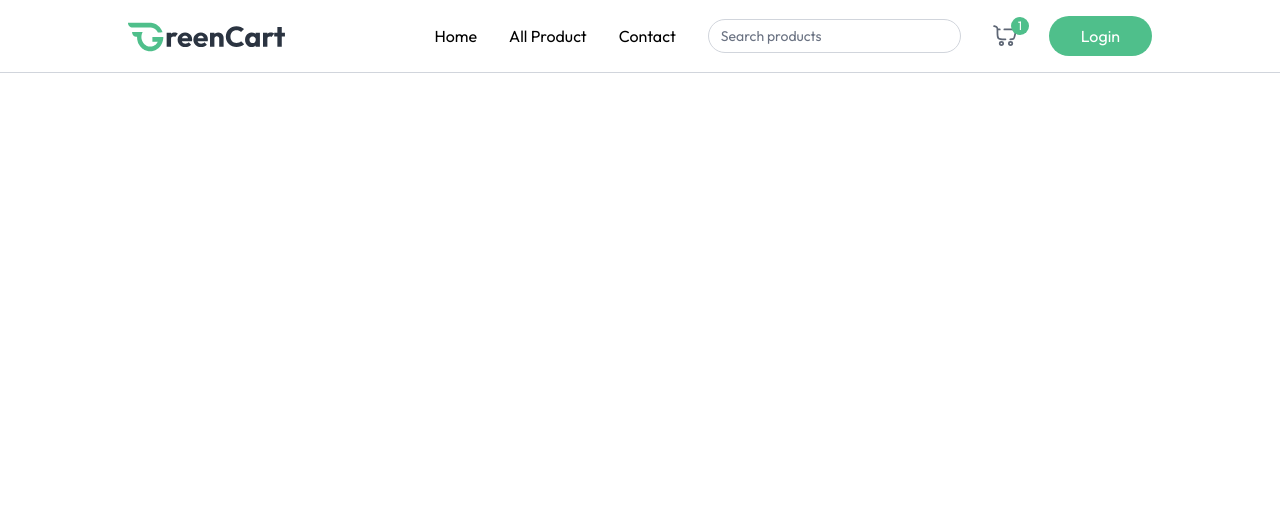
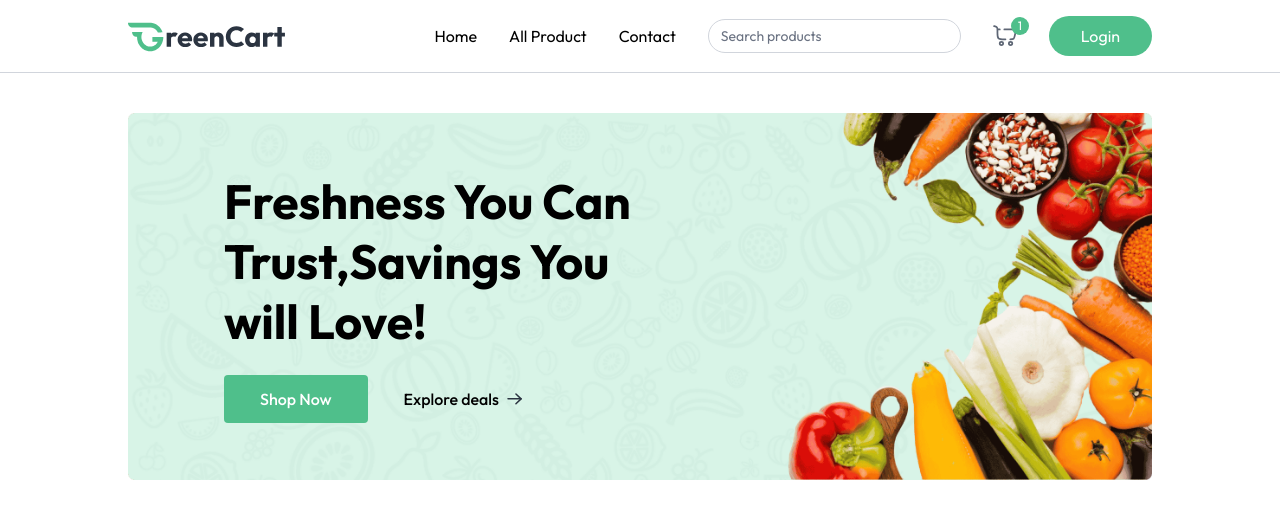
Before and after one commit to AsadTech17/GroceryDelivery, a React (Vite) app in the folder client/: page / in a window 1280 px wide. Shown: the top 518 px of the page. Built offline with nearby package versions, Linux system fonts and the light colour scheme.

Commit message:
update project

```diff
--- a/client/src/App.jsx
+++ b/client/src/App.jsx
@@ -1,10 +1,18 @@
 import React from 'react'
 import Navbar from './components/Navbar'
+import { Route, Routes, useLocation } from 'react-router-dom'
+import Home from './pages/Home'
 
 const App = () => {
+  const isSellerPath = useLocation().pathname.includes("seller");
   return (
     <div>
-      <Navbar />
+       {isSellerPath ? null : <Navbar />}
+      <div className={`${isSellerPath ? "" : "px-6 md:px-16 lg:px-24 xl:px-32"}`}>
+        <Routes>
+            <Route path='/' element={<Home />} />
+        </Routes>
+      </div>
     </div>
   )
 }
--- /dev/null
+++ b/client/src/components/MainBanner.jsx
@@ -0,0 +1,52 @@
+import React from "react";
+import { assets } from "../assets/assets";
+import { Link } from "react-router-dom";
+
+const MainBanner = () => {
+  return (
+    <div className="relative">
+      <img
+        src={assets.main_banner_bg}
+        alt="banner"
+        className="w-full hidden md:block"
+      />
+      <img
+        src={assets.main_banner_bg_sm}
+        alt="banner"
+        className="w-full  md:hidden"
+      />
+      <div className="absolute inset-0 flex flex-col items-center md:items-start justify-end md:justify-center pb-24 md:pb-0 px-4 md:pl-18 lg:pl-24">
+        <h1 className="text-3xl md:text-4xl lg:text-5xl font-bold text-centre md:text-left max-w-72 md:max-w-80 lg:max-w-105 leading-tight lg:leading-15">
+          Freshness You Can Trust,Savings You will Love!
+        </h1>
+
+        <div className="flex items-centre mt-6 font-medium">
+          <Link
+            to={"/products"}
+            className="group flex items-centre gap-2 px-7 md:px-9 py-3 bg-[var(--color-primary)] hover:bg-[var(--color-primary-dull)] transition rounded text-white cursor-pointer"
+          >
+            Shop Now
+            <img
+              className="md:hidden transition group-focus:translate-x-1"
+              src={assets.white_arrow_icon}
+              alt="arrow"
+            />
+          </Link>
+          <Link
+            to={"/products"}
+            className="group hidden md:flex items-centre gap-2 px-9 py-3 cursor-pointer"
+          >
+            Explore deals
+            <img
+              className="transition group-hover:translate-x-1"
+              src={assets.black_arrow_icon}
+              alt="arrow"
+            />
+          </Link>
+        </div>
+      </div>
+    </div>
+  );
+};
+
+export default MainBanner;
--- a/client/src/components/Navbar.jsx
+++ b/client/src/components/Navbar.jsx
@@ -9,12 +9,33 @@
     user,
     setUser,
     setShowUserLogin,
-    // navigate,
+    navigate,
     // setSearchQuery,
     // searchQuery,
     // getCartCount,
     // axios,
   } = useAppContext();
+   const logout = async () => {
+    try {
+      // const { data } = await axios.get("/api/user/logout");
+      // if (data.success) {
+      //   toast.success(data.message);
+      //   setUser(null);
+      //   navigate("/");
+      // } else {
+      //   toast.error(data.message);
+      // }
+      setUser(null);
+      navigate("/");
+    } catch (error) {
+      toast.error(error.message);
+    }
+  };
+  // useEffect(() => {
+  //   if (searchQuery.length > 0) {
+  //     navigate("/products");
+  //   }
+  // }, [searchQuery]);
 
   return (
     <nav className="flex items-center justify-between px-6 md:px-16 lg:px-24 xl:px-32 py-4 border-b border-gray-300 bg-white relative transition-all">
@@ -51,7 +72,6 @@
             {/* {getCartCount()} */}1
           </button>
         </div>
-
         {!user ? (
           <button
             onClick={() => setShowUserLogin(true)}
@@ -70,7 +90,7 @@
                 My Orders
               </li>
               <li
-                // onClick={logout}
+                onClick={logout}
                 className="p-1.5 pl-3 hover:bg-[var(--color-primary)]/10 cursor-pointer"
               >
                 Logout
@@ -136,7 +156,7 @@
             </button>
           ) : (
             <button
-              //   onClick={logout}
+                onClick={logout}
               className="cursor-pointer px-6 py-2 mt-2 bg-[var(--color-primary)] bg-[var(--color-primary-dull)] transition text-white rounded-full text-sm"
             >
               Logout
--- /dev/null
+++ b/client/src/pages/Home.jsx
@@ -0,0 +1,20 @@
+import React from "react";
+import MainBanner from "../components/MainBanner";
+// import Categories from "../components/Categories";
+// import BestSeller from "../components/BestSeller";
+// import BottomBanner from "../components/BottomBanner";
+// import NewsLetter from "../components/NewsLetter";
+
+const Home = () => {
+  return (
+    <div className="mt-10">
+      <MainBanner />
+      {/* <Categories />
+      <BestSeller />
+      <BottomBanner />
+      <NewsLetter /> */}
+    </div>
+  );
+};
+
+export default Home;
```
